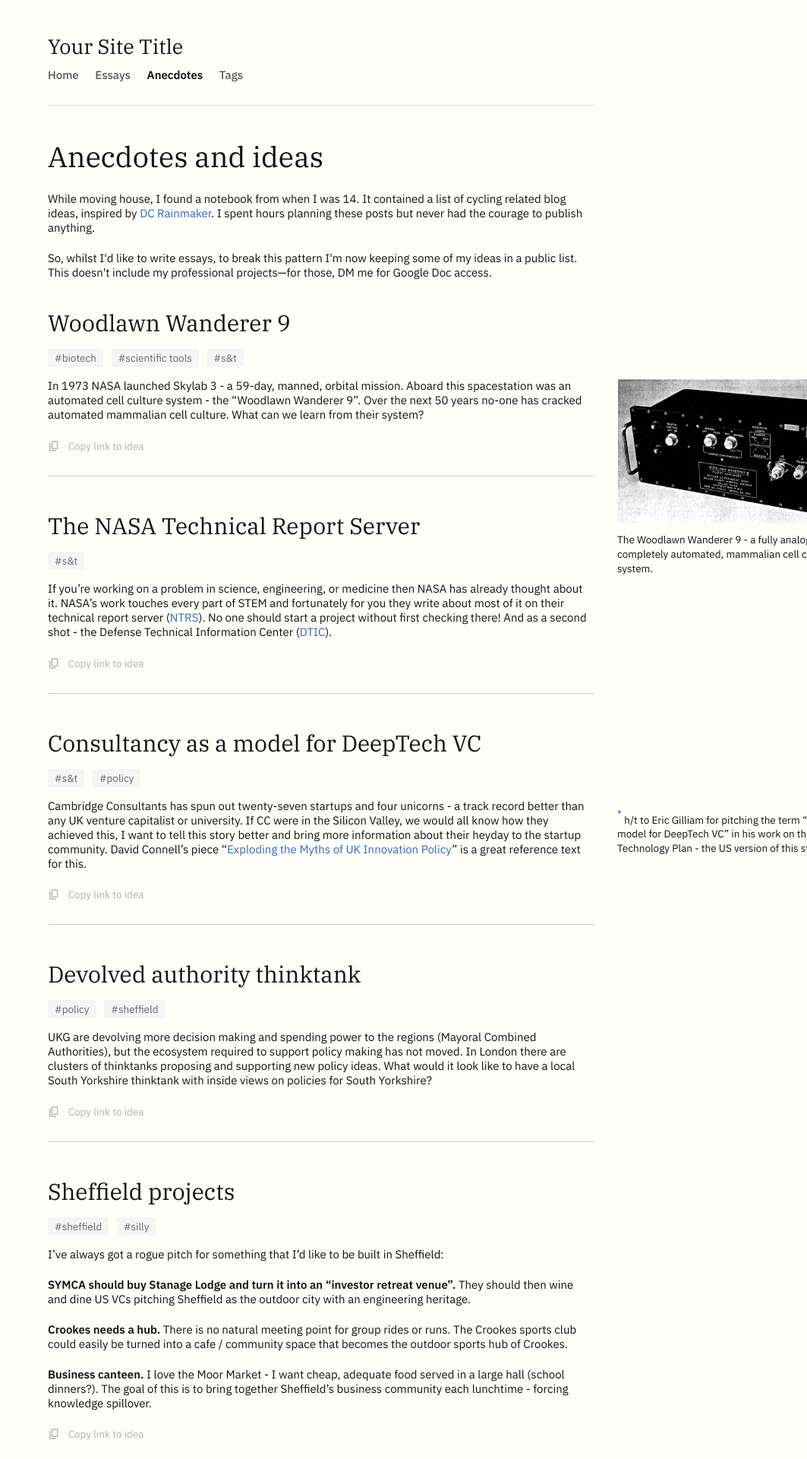
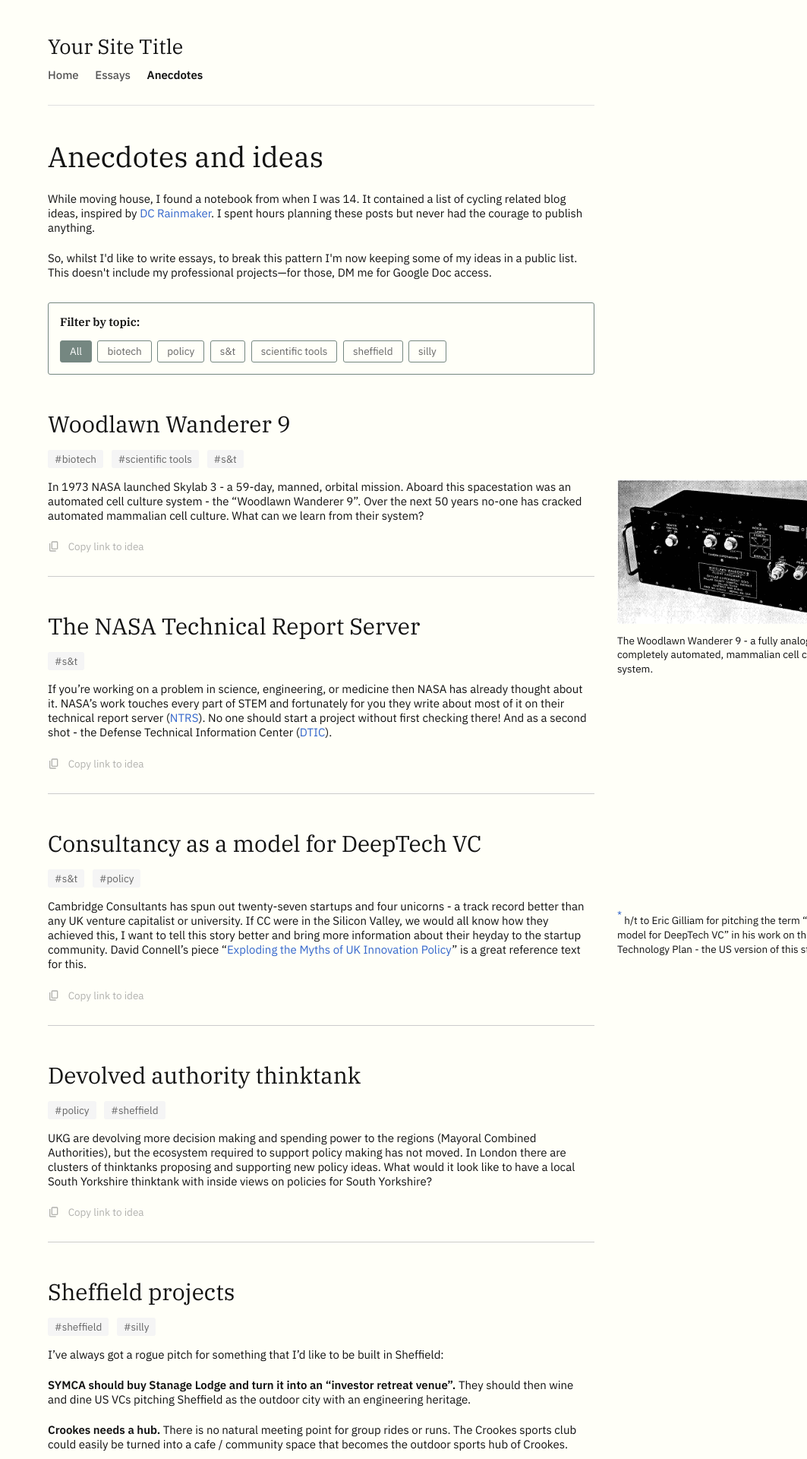
Before and after one commit to tomsmilton/jekyll-blog, a Jekyll site: the page built from anecdotes.html, in a window 1280 px wide. Shown: the top 1920 px of the page at 76% size, without its empty margins (217-1280 px from the left). Built offline with Jekyll 4.4.1, drawn with Linux system fonts in a browser that asks for light colours.

Commit message:
Remove tags page and add filtering to anecdotes
- Remove standalone tags page (tags.html)
- Remove Tags link from navigation
- Add filter container with tag buttons to anecdotes page
- Implement JavaScript filtering by tag
- Update tag display to be non-clickable spans
- Style filter buttons with active state and hover effects
- All tags button shows all anecdotes, specific tags filter content

🤖 Generated with [Claude Code](https://claude.com/claude-code)

Co-Authored-By: Claude Sonnet 4.5 <noreply@anthropic.com>

```diff
--- a/_includes/header.html
+++ b/_includes/header.html
@@ -6,6 +6,5 @@
     <a href="{{ '/' | relative_url }}" {% if page.url == '/' %}class="active"{% endif %}>Home</a>
     <a href="{{ '/essays/' | relative_url }}" {% if page.url contains '/essays/' %}class="active"{% endif %}>Essays</a>
     <a href="{{ '/anecdotes/' | relative_url }}" {% if page.url contains '/anecdotes/' %}class="active"{% endif %}>Anecdotes</a>
-    <a href="{{ '/tags/' | relative_url }}" {% if page.url contains '/tags/' %}class="active"{% endif %}>Tags</a>
   </nav>
 </header>
--- a/_sass/_layout.scss
+++ b/_sass/_layout.scss
@@ -164,6 +164,50 @@
   }
 }
 
+// Filter container
+.filter-container {
+  margin: 2rem 0 3rem 0;
+  padding: 1rem;
+  border-radius: 3px;
+  border: 1px solid #758781;
+
+  h4 {
+    margin: 0 0 1rem 0;
+    font-size: 1rem;
+    font-weight: 600;
+  }
+
+  .filter-buttons {
+    display: flex;
+    flex-wrap: wrap;
+    gap: 0.5rem;
+  }
+}
+
+.filter-button {
+  display: inline-block;
+  padding: 0.3rem 0.8rem;
+  background-color: transparent;
+  border: 1px solid #758781;
+  border-radius: 3px;
+  color: #666;
+  font-size: 0.9rem;
+  cursor: pointer;
+  transition: all 0.2s ease;
+  font-family: $body-font;
+
+  &:hover {
+    background-color: #f5f5f5;
+    color: #333;
+  }
+
+  &.active {
+    background-color: #758781;
+    color: white;
+    border-color: #758781;
+  }
+}
+
 // Anecdotes page styles
 .anecdote-section {
   margin-bottom: 3rem;
--- a/_sass/_tags.scss
+++ b/_sass/_tags.scss
@@ -44,11 +44,6 @@
     background-color: #f5f5f5;
     border-radius: 3px;
     color: #666;
-
-    &:hover {
-      background-color: #e8e8e8;
-      text-decoration: none;
-    }
   }
 }
 
--- a/anecdotes.html
+++ b/anecdotes.html
@@ -9,15 +9,26 @@ permalink: /anecdotes/
 <p>So, whilst I'd like to write essays, to break this pattern I'm now keeping some of my ideas in a public list. This doesn't include my professional projects—for those, DM me for Google Doc access.</p>
 
 {% assign anecdotes = site.notes | sort: 'date' | reverse %}
+{% assign all_tags = site.notes | map: 'tags' | compact | flatten | uniq | sort %}
+
+<div class="filter-container">
+  <h4>Filter by topic:</h4>
+  <div class="filter-buttons">
+    <button class="filter-button active" data-tag="all">All</button>
+    {% for tag in all_tags %}
+    <button class="filter-button" data-tag="{{ tag }}">{{ tag }}</button>
+    {% endfor %}
+  </div>
+</div>
 {% if anecdotes.size > 0 %}
   {% for note in anecdotes %}
   {% assign note_id = note.title | slugify %}
-  <section class="anecdote-section" id="{{ note_id }}">
+  <section class="anecdote-section" id="{{ note_id }}" data-tags="{{ note.tags | join: ',' }}">
     <h2>{{ note.title }}</h2>
     {% if note.tags.size > 0 %}
     <div class="post-tags">
       {% for tag in note.tags %}
-      <a href="{{ '/tags/' | append: tag | slugify | relative_url }}" class="tag">#{{ tag }}</a>
+      <span class="tag">#{{ tag }}</span>
       {% endfor %}
     </div>
     {% endif %}
@@ -60,4 +71,31 @@ function copyLink(id) {
     }, 3000);
   });
 }
+
+// Tag filtering
+document.addEventListener('DOMContentLoaded', function() {
+  const filterButtons = document.querySelectorAll('.filter-button');
+  const sections = document.querySelectorAll('.anecdote-section');
+
+  filterButtons.forEach(button => {
+    button.addEventListener('click', function() {
+      const selectedTag = this.getAttribute('data-tag');
+
+      // Update active button
+      filterButtons.forEach(btn => btn.classList.remove('active'));
+      this.classList.add('active');
+
+      // Filter sections
+      sections.forEach(section => {
+        const sectionTags = section.getAttribute('data-tags');
+
+        if (selectedTag === 'all' || sectionTags.includes(selectedTag)) {
+          section.style.display = 'block';
+        } else {
+          section.style.display = 'none';
+        }
+      });
+    });
+  });
+});
 </script>
--- a/essays.html
+++ b/essays.html
@@ -20,9 +20,7 @@ permalink: /essays/
       · Updated: {{ post.updated | date: "%B %-d, %Y" }}
       {% endif %}
       {% if post.tags %}
-      · {% for tag in post.tags limit:3 %}
-        <a href="{{ '/tags/' | append: tag | slugify | relative_url }}">#{{ tag }}</a>{% unless forloop.last %}, {% endunless %}
-      {% endfor %}
+      · {% for tag in post.tags limit:3 %}#{{ tag }}{% unless forloop.last %}, {% endunless %}{% endfor %}
       {% endif %}
     </div>
     {% if post.excerpt %}
```
Also changed, not shown: index.html (+2 -6 lines), tags.html (deleted, +0 -38 lines).
